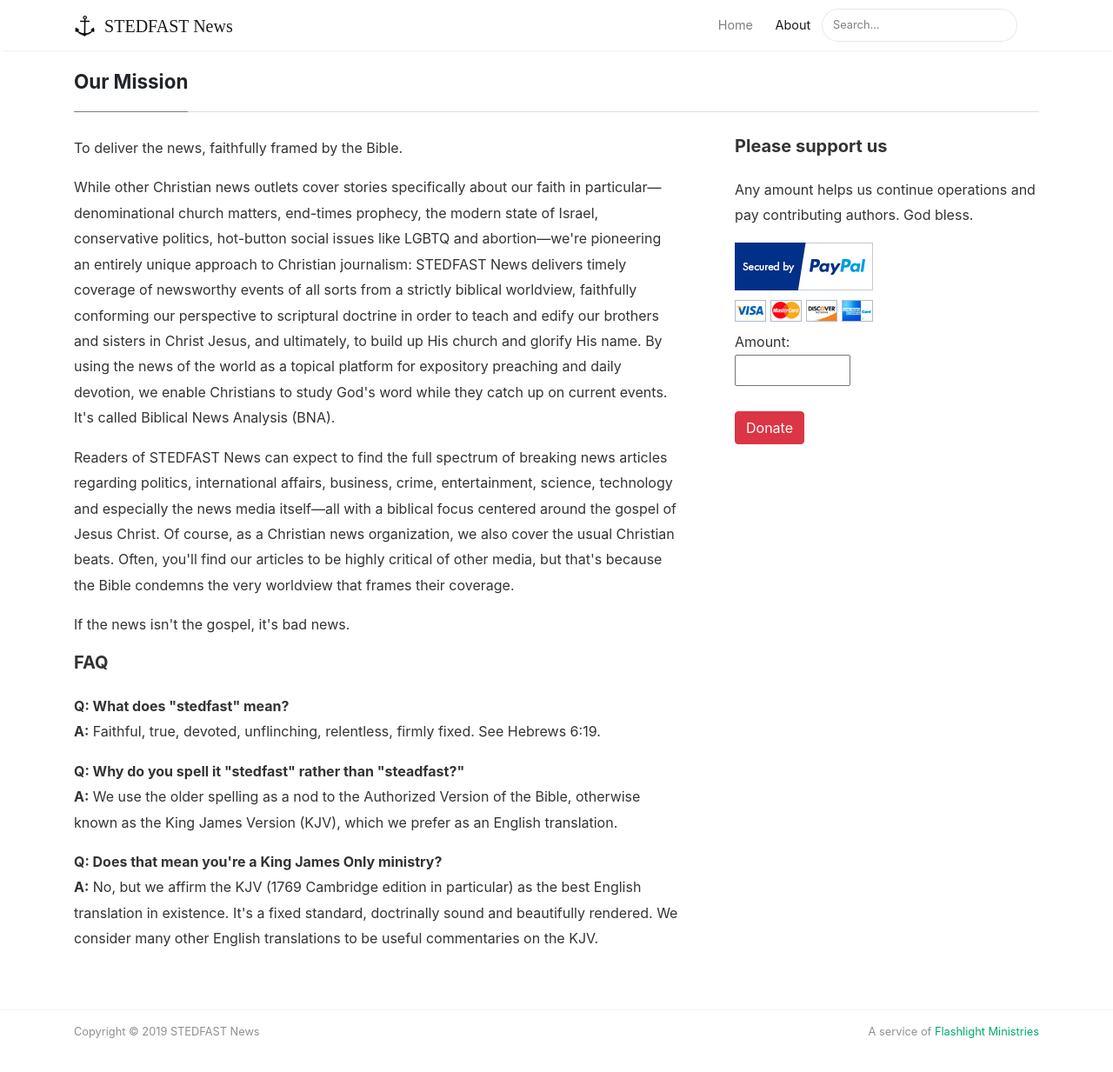
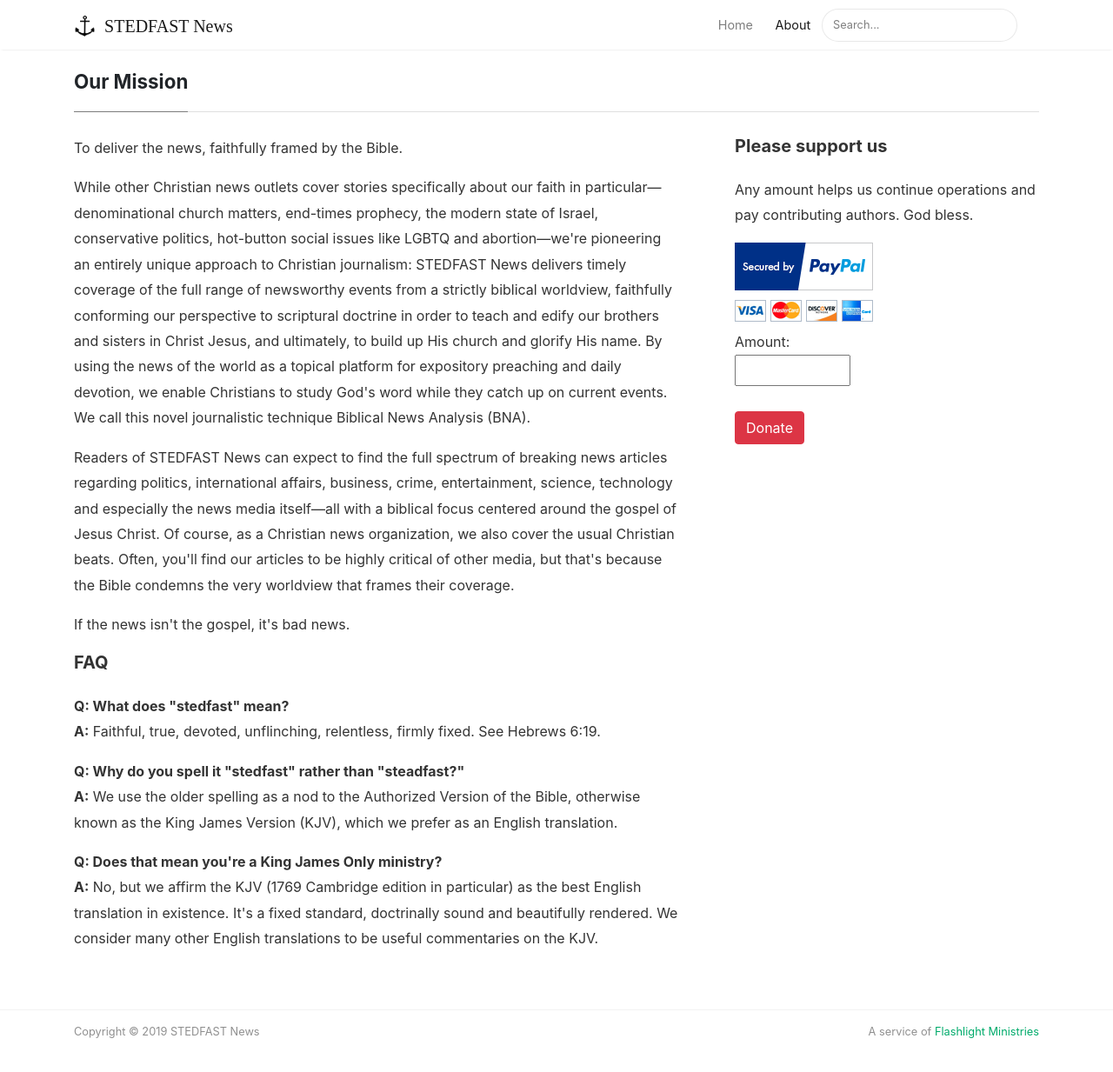
Before and after one commit to flashlightministries/stedfastnews, a Jekyll site: the page built from _pages/about.md, in a window 1280 px wide and 1270 px high. Shown: the top 1233 px of the window at 87% size. Built offline with Jekyll 4.4.1, drawn with Linux system fonts in a browser that asks for light colours; nearby versions of some CDN libraries.

Commit message:
Update about.md

```diff
--- a/_pages/about.md
+++ b/_pages/about.md
@@ -9,7 +9,7 @@ permalink: /about
   <p>To deliver the news, faithfully framed by the Bible.</p>
 
   <p>
-    While other Christian news outlets cover stories specifically about our faith in particular&mdash;denominational church matters, end-times prophecy, the modern state of Israel, conservative politics, hot-button social issues like LGBTQ and abortion&mdash;we're pioneering an entirely unique approach to Christian journalism: STEDFAST News delivers timely coverage of newsworthy events of all sorts from a strictly biblical worldview, faithfully conforming our perspective to scriptural doctrine in order to teach and edify our brothers and sisters in Christ Jesus, and ultimately, to build up His church and glorify His name. By using the news of the world as a topical platform for expository preaching and daily devotion, we enable Christians to study God's word while they catch up on current events. It's called Biblical News Analysis (BNA).
+    While other Christian news outlets cover stories specifically about our faith in particular&mdash;denominational church matters, end-times prophecy, the modern state of Israel, conservative politics, hot-button social issues like LGBTQ and abortion&mdash;we're pioneering an entirely unique approach to Christian journalism: STEDFAST News delivers timely coverage of the full range of newsworthy events from a strictly biblical worldview, faithfully conforming our perspective to scriptural doctrine in order to teach and edify our brothers and sisters in Christ Jesus, and ultimately, to build up His church and glorify His name. By using the news of the world as a topical platform for expository preaching and daily devotion, we enable Christians to study God's word while they catch up on current events. We call this novel journalistic technique Biblical News Analysis (BNA).
   </p>
 
   <p>
```
